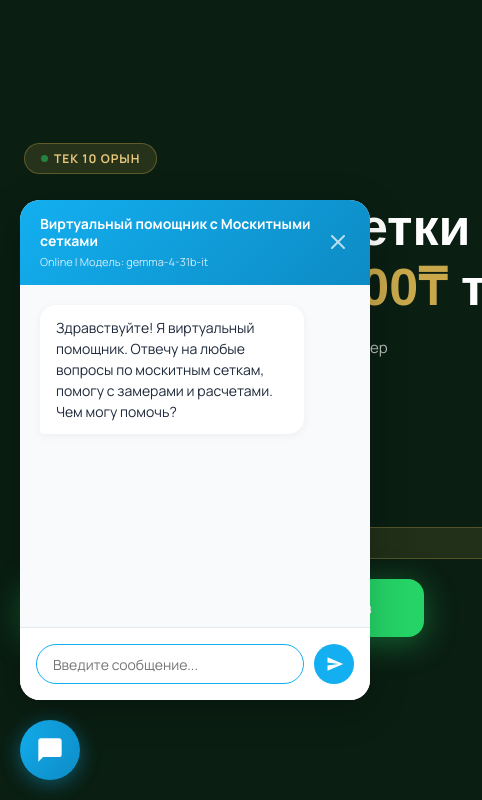
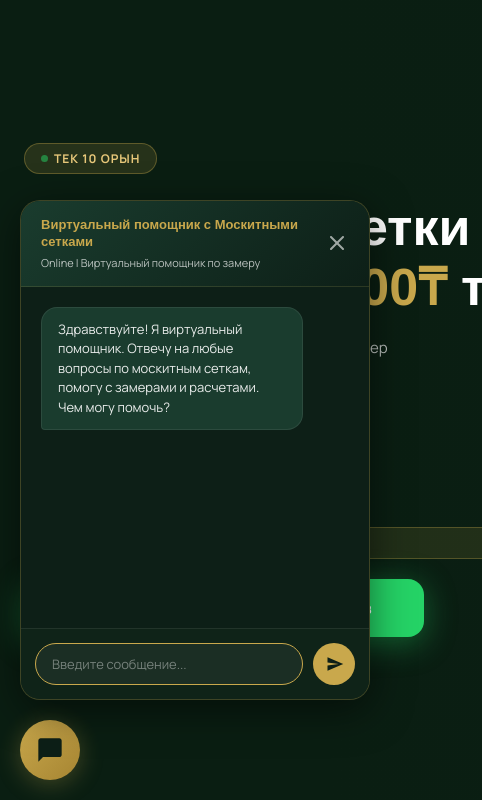
Before and after one commit to SultanKZ-kz/sultan, a plain HTML site: page index.html in a window 1280 px wide. Both pictures are taken after a click on the element 50 px from the left and 750 px from the top of the page. Shown: the top 800 px of the page, 0-482 px from the left. Drawn offline with Linux system fonts and the light colour scheme; a web font is replaced by a local one.

Commit message:
Add files via upload

```diff
--- a/widget.css
+++ b/widget.css
@@ -11,13 +11,13 @@
   width: 60px;
   height: 60px;
   border-radius: 50%;
-  background: linear-gradient(135deg, #13aff0, #0d8bc4);
-  color: white;
+  background: linear-gradient(135deg, #c9a84c, #a68532);
+  color: #0d1f17;
   display: flex;
   align-items: center;
   justify-content: center;
   cursor: pointer;
-  box-shadow: 0 4px 20px rgba(19, 175, 240, 0.4);
+  box-shadow: 0 4px 24px rgba(201, 168, 76, 0.3);
   transition: transform 0.3s cubic-bezier(0.175, 0.885, 0.32, 1.275);
 }
 
@@ -37,9 +37,10 @@
   left: 0;
   width: 350px;
   height: 500px;
-  background: #ffffff;
+  background: #0f2318;
+  border: 1px solid rgba(201, 168, 76, 0.25);
   border-radius: 20px;
-  box-shadow: 0 10px 40px rgba(0,0,0,0.2);
+  box-shadow: 0 10px 40px rgba(0,0,0,0.5);
   display: flex;
   flex-direction: column;
   overflow: hidden;
@@ -56,7 +57,8 @@
 }
 
 #mosquito-widget-header {
-  background: linear-gradient(135deg, #13aff0, #0d8bc4);
+  background: linear-gradient(135deg, #1a3c2e, #0d1f17);
+  border-bottom: 1px solid rgba(201, 168, 76, 0.15);
   color: white;
   padding: 16px 20px;
   display: flex;
@@ -65,14 +67,16 @@
 }
 
 #mosquito-widget-header .title {
+  font-family: 'Unbounded', sans-serif;
   font-weight: 700;
-  font-size: 14px;
-  line-height: 1.2;
+  font-size: 13px;
+  line-height: 1.3;
+  color: #c9a84c;
 }
 
 #mosquito-widget-header .subtitle {
   font-size: 11px;
-  opacity: 0.8;
+  opacity: 0.7;
   margin-top: 4px;
 }
 
@@ -81,7 +85,7 @@
   background: none;
   border: none;
   color: white;
-  opacity: 0.7;
+  opacity: 0.6;
   transition: opacity 0.2s;
   padding: 0;
   display: flex;
@@ -100,45 +104,58 @@
   display: flex;
   flex-direction: column;
   gap: 12px;
-  background: #f8fafc;
+  background: #0d1f17;
+}
+
+/* Custom scrollbar for dark theme */
+#mosquito-widget-messages::-webkit-scrollbar {
+  width: 6px;
+}
+#mosquito-widget-messages::-webkit-scrollbar-track {
+  background: #0d1f17;
+}
+#mosquito-widget-messages::-webkit-scrollbar-thumb {
+  background: rgba(255,255,255,0.1);
+  border-radius: 3px;
 }
 
 .mw-msg {
   max-width: 85%;
   padding: 12px 16px;
   border-radius: 16px;
-  font-size: 14px;
+  font-size: 13px;
   line-height: 1.5;
   word-wrap: break-word;
+  color: rgba(255,255,255,0.9);
 }
 
 .mw-msg.user {
-  background: #13aff0;
-  color: white;
+  background: rgba(201, 168, 76, 0.15);
+  border: 1px solid rgba(201, 168, 76, 0.35);
+  color: #e8c87a;
   align-self: flex-end;
   border-bottom-right-radius: 4px;
 }
 
 .mw-msg.assistant {
-  background: white;
-  color: #1e293b;
+  background: #1a3c2e;
+  border: 1px solid rgba(255, 255, 255, 0.08);
   align-self: flex-start;
   border-bottom-left-radius: 4px;
-  box-shadow: 0 2px 10px rgba(0,0,0,0.05);
 }
 
 .mw-msg.loading {
   background: transparent;
-  box-shadow: none;
+  border: none;
   display: flex;
-  gap: 4px;
+  gap: 5px;
   padding: 8px 0;
 }
 
 .mw-dot {
   width: 8px;
   height: 8px;
-  background: #cbd5e1;
+  background: #c9a84c;
   border-radius: 50%;
   animation: mw-bounce 1.4s infinite ease-in-out both;
 }
@@ -146,52 +163,62 @@
 .mw-dot:nth-child(2) { animation-delay: -0.16s; }
 
 @keyframes mw-bounce {
-  0%, 80%, 100% { transform: scale(0); }
-  40% { transform: scale(1); }
+  0%, 80%, 100% { transform: scale(0); opacity: 0.5; }
+  40% { transform: scale(1); opacity: 1; }
 }
 
 #mosquito-widget-input-area {
-  padding: 16px;
-  background: white;
-  border-top: 1px solid #e2e8f0;
+  padding: 14px;
+  background: #0f2318;
+  border-top: 1px solid rgba(255,255,255,0.08);
   display: flex;
   gap: 10px;
 }
 
 #mosquito-widget-input {
   flex: 1;
-  border: 1px solid #cbd5e1;
+  background: rgba(255,255,255,0.05);
+  border: 1px solid rgba(255,255,255,0.1);
+  color: white;
   border-radius: 24px;
   padding: 0 16px;
-  font-size: 14px;
+  font-size: 13px;
   outline: none;
   font-family: inherit;
   transition: border-color 0.2s;
-  height: 40px;
+  height: 42px;
   box-sizing: border-box;
 }
 
+#mosquito-widget-input::placeholder {
+  color: rgba(255,255,255,0.4);
+}
+
 #mosquito-widget-input:focus {
-  border-color: #13aff0;
+  border-color: #c9a84c;
 }
 
 #mosquito-widget-send {
-  width: 40px;
-  height: 40px;
+  width: 42px;
+  height: 42px;
   border-radius: 50%;
-  background: #13aff0;
-  color: white;
+  background: #c9a84c;
+  color: #0d1f17;
   border: none;
   display: flex;
   align-items: center;
   justify-content: center;
   cursor: pointer;
-  transition: background 0.2s;
+  transition: background 0.2s, transform 0.1s;
   padding: 0;
 }
 
+#mosquito-widget-send:active {
+  transform: scale(0.95);
+}
+
 #mosquito-widget-send:hover {
-  background: #0d8bc4;
+  background: #e8c87a;
 }
 
 #mosquito-widget-send svg {
--- a/widget.js
+++ b/widget.js
@@ -6,7 +6,16 @@
     apiKey: 'AIzaSyAVj_o3126LU8US8kKsy9l6FqZ1y0y9syE',
     model: 'gemma-4-31b-it', // Вы можете изменить на другую модель при необходимости (например, gemma-2-9b-it или gemini-1.5-flash)
     assistantName: 'Виртуальный помощник с Москитными сетками',
-    systemInstruction: `Ты - профессиональный консультант и виртуальный помощник по москитным сеткам. Твоя цель - отвечать на вопросы касательно москитных сеток, помогать клиентам делать замеры окон для них, рассчитывать примерную стоимость, уточнять детали и выводить точный результат. Будь вежлив, задавай наводящие вопросы для точных расчетов. Приветствуй клиента и предлагай помощь с замерами или выбором сетки. Отвечай кратко, емко и по делу на русском языке.`
+    systemInstruction: `Ты - профессиональный консультант и виртуальный помощник по москитным сеткам.
+
+ИНСТРУКЦИЯ ПО ЗАМЕРАМ: Если пользователь просит помочь сделать замеры, пошагово объясни ему процесс.
+1. Для стандартной рамочной сетки нужно измерить световой проем окна (расстояние от резинки до резинки при открытом окне) по ширине и высоте с точностью до миллиметра.
+2. Объясни, что рулетку нужно прикладывать строго от края уплотнительной резинки с одной стороны до края резинки с другой.
+3. Уточни, не мешают ли откосы снаружи окна (есть ли место для креплений).
+4. Запрашивай размеры по одному или предложи ввести оба сразу.
+5. На основе размеров рассчитай площадь и примерную стоимость.
+
+Твоя цель - отвечать на вопросы, помогать с замерами, рассчитывать стоимость и уточнять детали. Будь вежлив, задавай наводящие вопросы. Отвечай кратко, емко и по делу на русском языке.`
   };
 
   let chatHistory = [];
@@ -21,7 +30,7 @@
         <div id="mosquito-widget-header">
           <div>
             <div class="title">${WIDGET_CONFIG.assistantName}</div>
-            <div class="subtitle">Online | Модель: ${WIDGET_CONFIG.model}</div>
+            <div class="subtitle">Online | Виртуальный помощник по замеру</div>
           </div>
           <button id="mosquito-widget-close">
             <svg viewBox="0 0 24 24" width="24" height="24" fill="none" stroke="currentColor" stroke-width="2" stroke-linecap="round" stroke-linejoin="round"><line x1="18" y1="6" x2="6" y2="18"></line><line x1="6" y1="6" x2="18" y2="18"></line></svg>
@@ -139,11 +148,14 @@
 
     const url = `https://generativelanguage.googleapis.com/v1beta/models/${WIDGET_CONFIG.model}:generateContent?key=${WIDGET_CONFIG.apiKey}`;
 
+    let modifiedHistory = JSON.parse(JSON.stringify(history));
+    if (modifiedHistory.length > 0 && modifiedHistory[0].role === 'user') {
+      // Для моделей Gemma лучше передавать системную инструкцию в самом начале первого сообщения
+      modifiedHistory[0].parts[0].text = WIDGET_CONFIG.systemInstruction + "\n\n" + modifiedHistory[0].parts[0].text;
+    }
+
     const requestBody = {
-      system_instruction: {
-        parts: [{ text: WIDGET_CONFIG.systemInstruction }]
-      },
-      contents: history
+      contents: modifiedHistory
     };
 
     const response = await fetch(url, {
```
